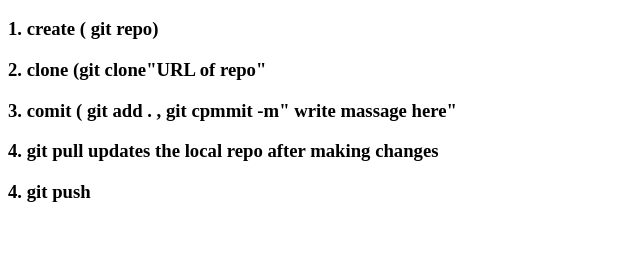
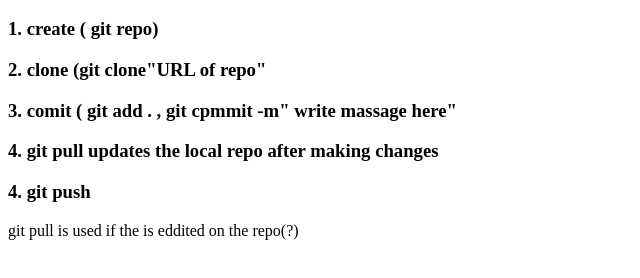
Before and after one commit to Shashe27/New-Apple, a plain HTML site: page index.html in a window 1280 px wide. Shown: the part 120-398 px from the top of the page, without its empty margins (0-640 px from the left). Drawn offline with Linux system fonts and the light colour scheme.

Commit message:
Update index.html

```diff
--- a/index.html
+++ b/index.html
@@ -14,5 +14,6 @@
     <h3>3. comit ( git add . , git cpmmit -m" write massage here"</h3>
     <h3>4. git pull updates the local repo after making changes</h3>
     <h3>4. git push</h3>
+    git pull is used if the is eddited on the repo(?)
 </body>
 </html>
```
